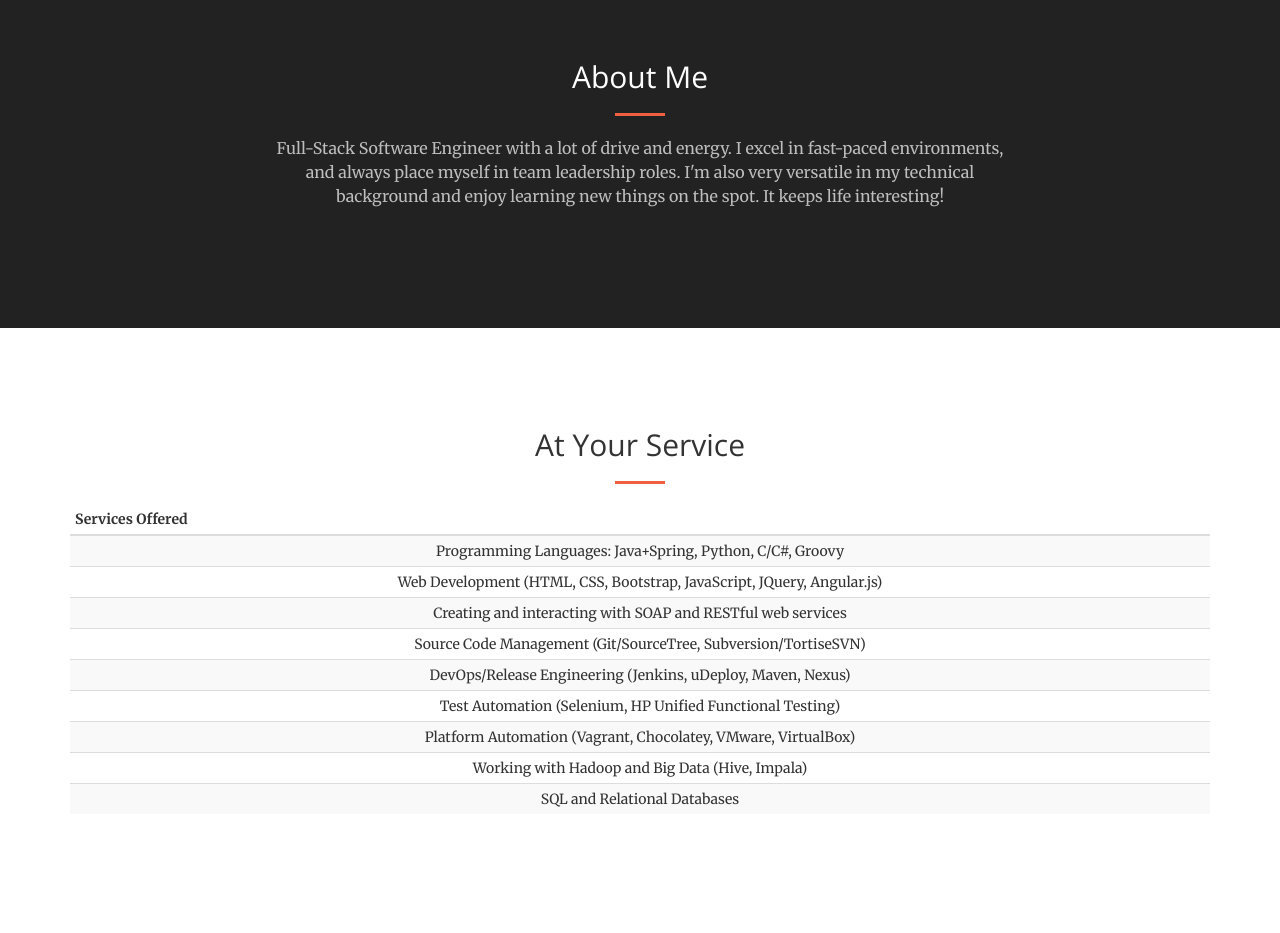
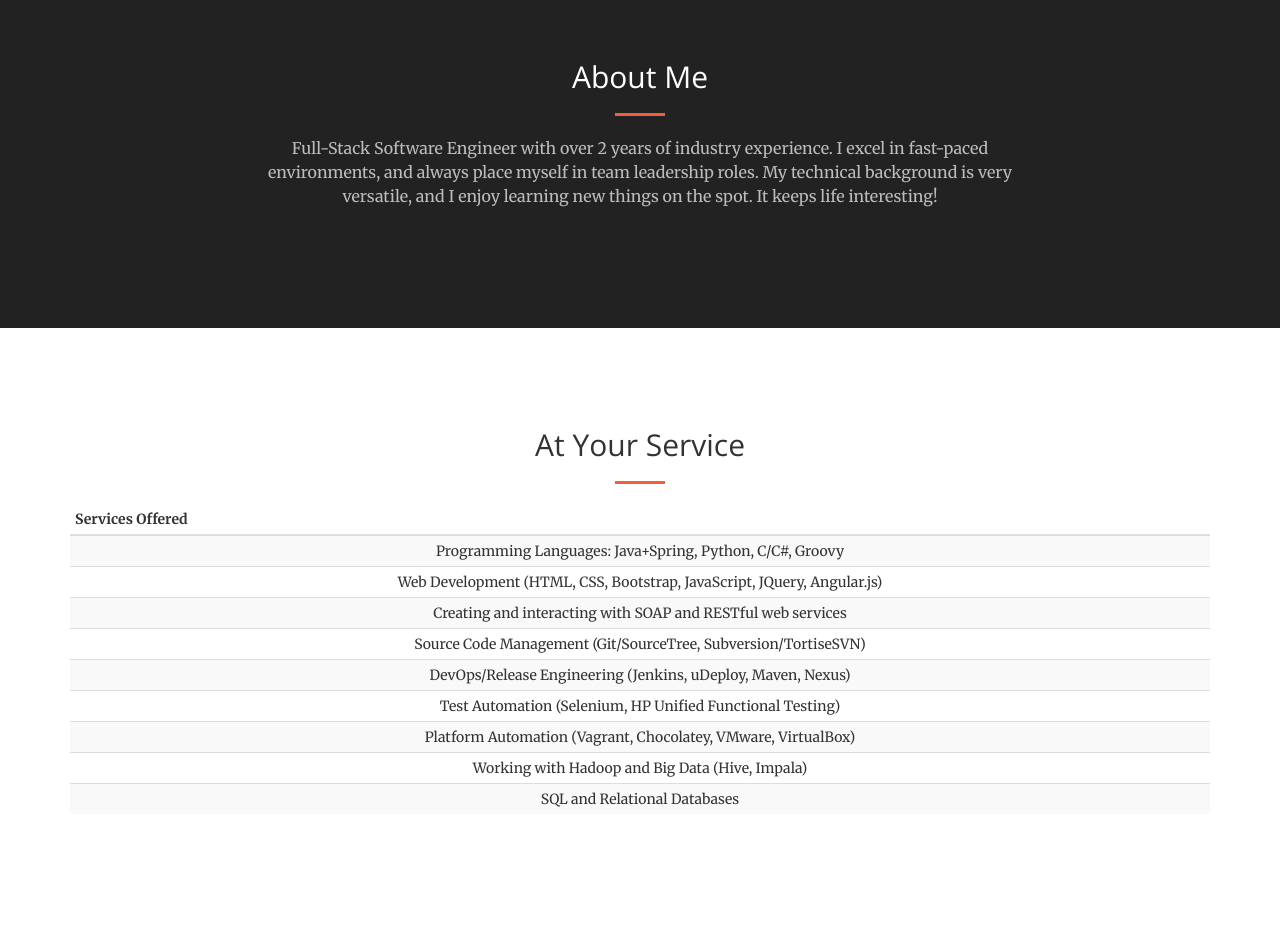
Before and after one commit to belachewhm/belachewhm.github.io, a website: page index.html in a window 1280 px wide. Shown: the part 840-1773 px from the top of the page. Drawn offline with nearby package versions, Linux system fonts and the light colour scheme.

Commit message:
Modified About me section

```diff
--- a/index.html
+++ b/index.html
@@ -97,9 +97,9 @@
                     <h2 class="section-heading">About Me</h2>
                     <hr class="primary">
                     <p class="text-faded">
-						Full-Stack Software Engineer with a lot of drive and energy. I excel in fast-paced environments, and always place myself in
-						team leadership roles. I'm also very versatile in my technical background and enjoy learning new things on the spot. It keeps
-						life interesting!
+						Full-Stack Software Engineer with over 2 years of industry experience. I excel in fast-paced environments, and always place
+						myself in team leadership roles. My technical background is very versatile, and I enjoy learning new things on the spot. It
+						keeps life interesting!
 					</p>
 					<!-- <a href="#services" class="page-scroll btn btn-default btn-xl">Get Started!</a> -->
                 </div>
```
